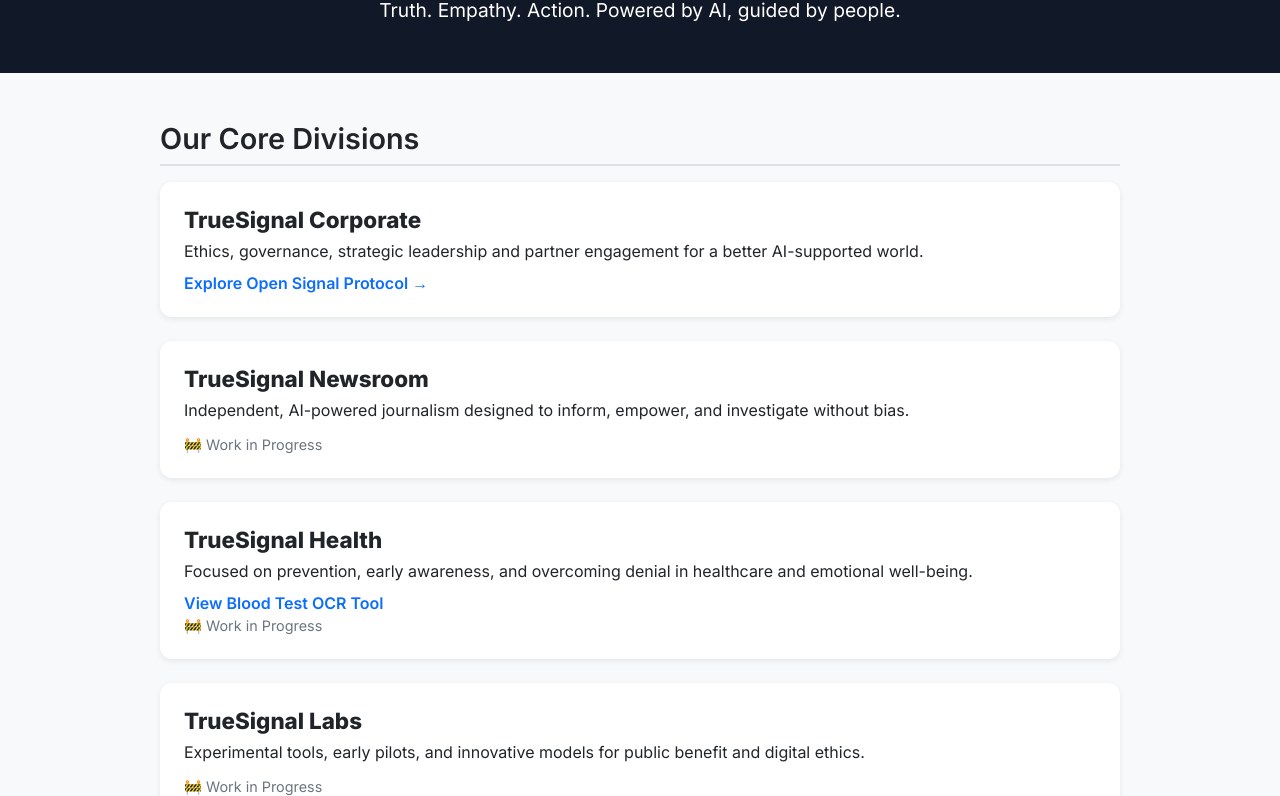
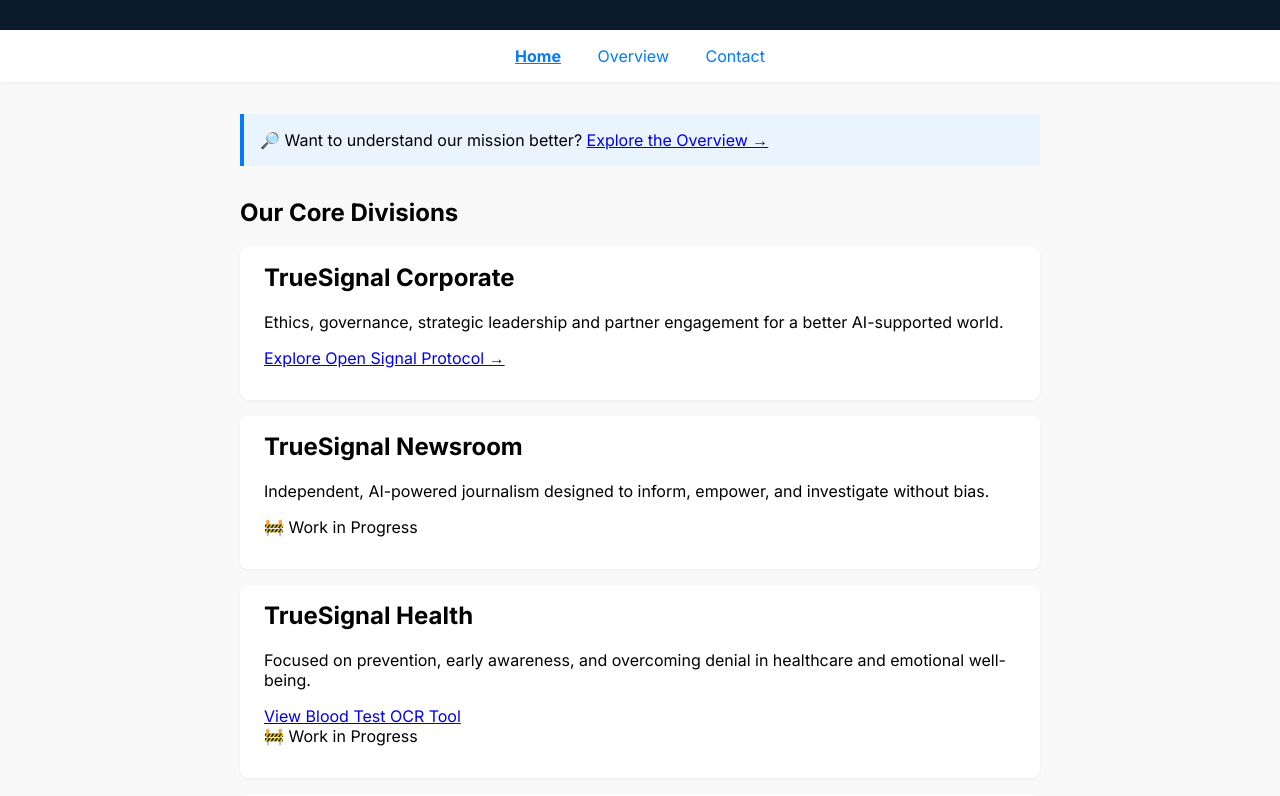
Before and after one commit to truesignalai/truesignalai-site, a plain HTML site: page index.html in a window 1280 px wide. Shown: the part 152-948 px from the top of the page. Drawn offline with Linux system fonts and the light colour scheme.

Commit message:
Add files via upload

```diff
--- a/index.html
+++ b/index.html
@@ -1,52 +1,111 @@
+
 <!DOCTYPE html>
 <html lang="en">
 <head>
     <meta charset="UTF-8">
-  <meta name="viewport" content="width=device-width, initial-scale=1.0">
     <title>TrueSignal Intelligence</title>
-  <link href="https://fonts.googleapis.com/css2?family=Inter:wght@400;600;800&display=swap" rel="stylesheet">
+    <link href="https://fonts.googleapis.com/css?family=Inter:400,600,700&display=swap" rel="stylesheet">
     <style>
-    body { margin: 0; font-family: 'Inter', sans-serif; background-color: #f8f9fa; color: #212529; }
-    header { background-color: #111827; color: #fff; padding: 2rem; text-align: center; }
-    header h1 { margin: 0; font-size: 2.5rem; font-weight: 800; }
-    header p { margin-top: 0.5rem; font-size: 1.2rem; font-weight: 400; }
-    .container { max-width: 960px; margin: 2rem auto; padding: 0 1rem; }
-    .section-title { font-size: 1.8rem; font-weight: 600; margin-top: 3rem; margin-bottom: 1rem; border-bottom: 2px solid #dee2e6; padding-bottom: 0.5rem; }
-    .card { background: white; border-radius: 12px; box-shadow: 0 2px 6px rgba(0, 0, 0, 0.08); padding: 1.5rem; margin-bottom: 1.5rem; }
-    .card h2 { margin: 0 0 0.5rem; font-size: 1.4rem; }
-    .card p { margin: 0; }
-    .card a { display: inline-block; margin-top: 0.75rem; color: #0d6efd; text-decoration: none; font-weight: 600; }
-    .card a:hover { text-decoration: underline; }
-    .civic-card { background: #f1f3f5; border-radius: 12px; box-shadow: inset 0 1px 3px rgba(0, 0, 0, 0.05); padding: 1.2rem; font-size: 0.95rem; opacity: 0.9; }
-    .civic-card h2 { font-size: 1.2rem; margin-bottom: 0.5rem; }
-    .contact-section { margin-top: 4rem; padding-top: 1rem; border-top: 2px solid #dee2e6; text-align: center; font-size: 1rem; }
-    .contact-section p { margin: 0.5rem 0; }
-    .coming-soon { text-decoration: none; color: #0d6efd; font-weight: 600; cursor: pointer; }
-    .coming-soon::after { content: " 🚧 Work in Progress"; font-weight: 400; color: #6c757d; display: block; margin-top: 0.25rem; font-size: 0.9rem; }
-    footer { text-align: center; font-size: 0.9rem; padding: 2rem 1rem; color: #6c757d; }
+        body {
+            font-family: 'Inter', sans-serif;
+            background-color: #f9f9f9;
+            margin: 0;
+            padding: 0;
+        }
+        header {
+            background-color: #0a1b2b;
+            color: white;
+            padding: 2rem 1rem;
+            text-align: center;
+        }
+        nav {
+            background-color: white;
+            padding: 1rem;
+            text-align: center;
+            box-shadow: 0 1px 4px rgba(0, 0, 0, 0.05);
+        }
+        nav a {
+            margin: 0 1rem;
+            text-decoration: none;
+            color: #007bff;
+            font-weight: 500;
+        }
+        nav a.active {
+            text-decoration: underline;
+            font-weight: 700;
+        }
+        .container {
+            padding: 2rem;
+            max-width: 800px;
+            margin: auto;
+        }
+        .intro {
+            margin-bottom: 2rem;
+            background: #eaf4ff;
+            padding: 1rem;
+            border-left: 4px solid #007bff;
+        }
+        .section {
+            background-color: white;
+            margin: 1rem 0;
+            padding: 1rem 1.5rem;
+            border-radius: 8px;
+            box-shadow: 0 1px 3px rgba(0,0,0,0.05);
+        }
+        .section h2 {
+            margin-top: 0;
+        }
+        footer {
+            text-align: center;
+            padding: 2rem;
+            font-size: 0.85rem;
+            color: #666;
+        }
     </style>
 </head>
 <body>
-
-<nav style="background-color: white; padding: 1.25rem 2rem; text-align: center; border-bottom: 1px solid #ccc;">
-  <a href="overview.html" style="color: #0d6efd; font-weight: 600; text-decoration: underline; margin-right: 2rem;">Overview</a>
-  <a href="overview.html#contact" style="color: #0d6efd; font-weight: 600; text-decoration: none;">Contact</a>
-</nav>
-
     <header>
         <h1>TrueSignal Intelligence</h1>
         <p>Truth. Empathy. Action. Powered by AI, guided by people.</p>
     </header>
-  <main class="container">
-    <div class="section-title">Our Core Divisions</div>
-    <div class="card"><h2>TrueSignal Corporate</h2><p>Ethics, governance, strategic leadership and partner engagement for a better AI-supported world.</p><a href="signal-protocol.html">Explore Open Signal Protocol →</a></div>
-    <div class="card"><h2>TrueSignal Newsroom</h2><p>Independent, AI-powered journalism designed to inform, empower, and investigate without bias.</p><a class="coming-soon" href="#"></a></div>
-    <div class="card"><h2>TrueSignal Health</h2><p>Focused on prevention, early awareness, and overcoming denial in healthcare and emotional well-being.</p><a class="coming-soon" href="#">View Blood Test OCR Tool</a></div>
-    <div class="card"><h2>TrueSignal Labs</h2><p>Experimental tools, early pilots, and innovative models for public benefit and digital ethics.</p><a class="coming-soon" href="#"></a></div>
-    <div class="section-title">Supported Civic Initiatives</div>
-    <div class="civic-card"><h2>Hyde Action (Independent)</h2><p>An external civic initiative investigating Hyde Housing charges and service quality. Hyde Action is not a core function of TrueSignal Intelligence but is currently supported as a hosted public interest project.</p><a href="https://hyde.truesignalai.com" target="_blank">Visit Hyde Public Page →</a></div>
-    <div class="contact-section"><div class="section-title">Contact Us</div><p>📧 General Inquiries: <strong>corporate@truesignalai.com</strong></p><p>🛡 Hyde Action: <strong>hyde.action@truesignalai.com</strong></p></div>
-  </main>
-  <footer>&copy; 2025 TrueSignal Intelligence. All rights reserved. Not affiliated with government or corporate entities unless explicitly stated.</footer>
+    <nav>
+        <a href="index.html" class="active">Home</a>
+        <a href="overview.html">Overview</a>
+        <a href="contact.html">Contact</a>
+    </nav>
+    <div class="container">
+        <div class="intro">
+            🔎 Want to understand our mission better? <a href="overview.html">Explore the Overview →</a>
+        </div>
+        <h2>Our Core Divisions</h2>
+        <div class="section">
+            <h2>TrueSignal Corporate</h2>
+            <p>Ethics, governance, strategic leadership and partner engagement for a better AI-supported world.</p>
+            <p><a href="signal-protocol.html">Explore Open Signal Protocol →</a></p>
+        </div>
+        <div class="section">
+            <h2>TrueSignal Newsroom</h2>
+            <p>Independent, AI-powered journalism designed to inform, empower, and investigate without bias.</p>
+            <p>🚧 Work in Progress</p>
+        </div>
+        <div class="section">
+            <h2>TrueSignal Health</h2>
+            <p>Focused on prevention, early awareness, and overcoming denial in healthcare and emotional well-being.</p>
+            <p><a href="#">View Blood Test OCR Tool</a><br>🚧 Work in Progress</p>
+        </div>
+        <div class="section">
+            <h2>TrueSignal Labs</h2>
+            <p>Experimental tools, early pilots, and innovative models for public benefit and digital ethics.</p>
+            <p>🚧 Work in Progress</p>
+        </div>
+        <div class="section">
+            <h2>Hyde Action (Independent)</h2>
+            <p>An external civic initiative investigating Hyde Housing charges and service quality. Hyde Action is not a core function of TrueSignal Intelligence but is currently supported as a hosted public interest project.</p>
+            <p><a href="https://hyde.truesignalai.com">Visit Hyde Public Page →</a></p>
+        </div>
+    </div>
+    <footer>
+        © 2025 TrueSignal Intelligence. All rights reserved.
+    </footer>
 </body>
 </html>
```
Lines whose indentation alone changed are shown as unchanged.
